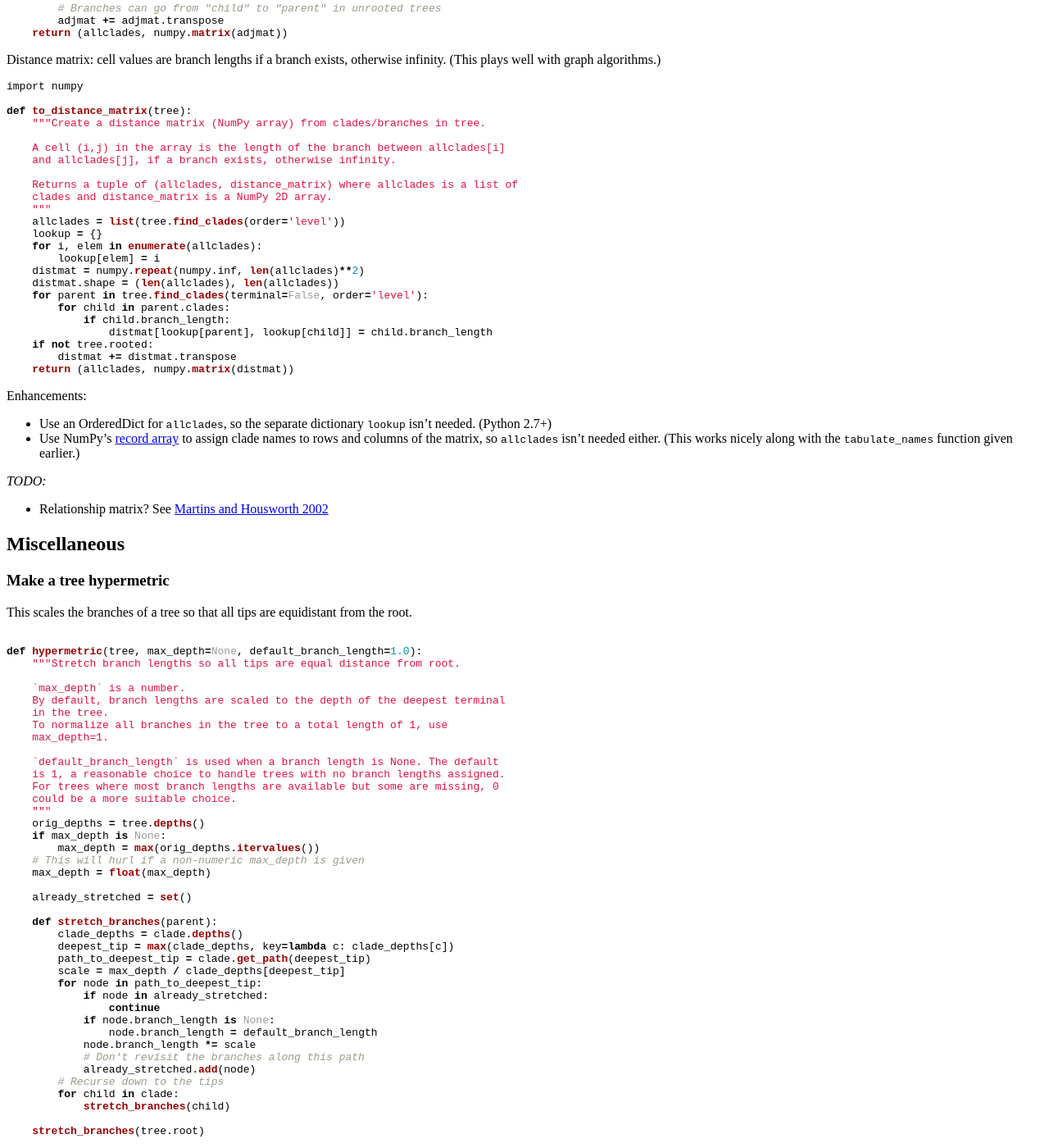
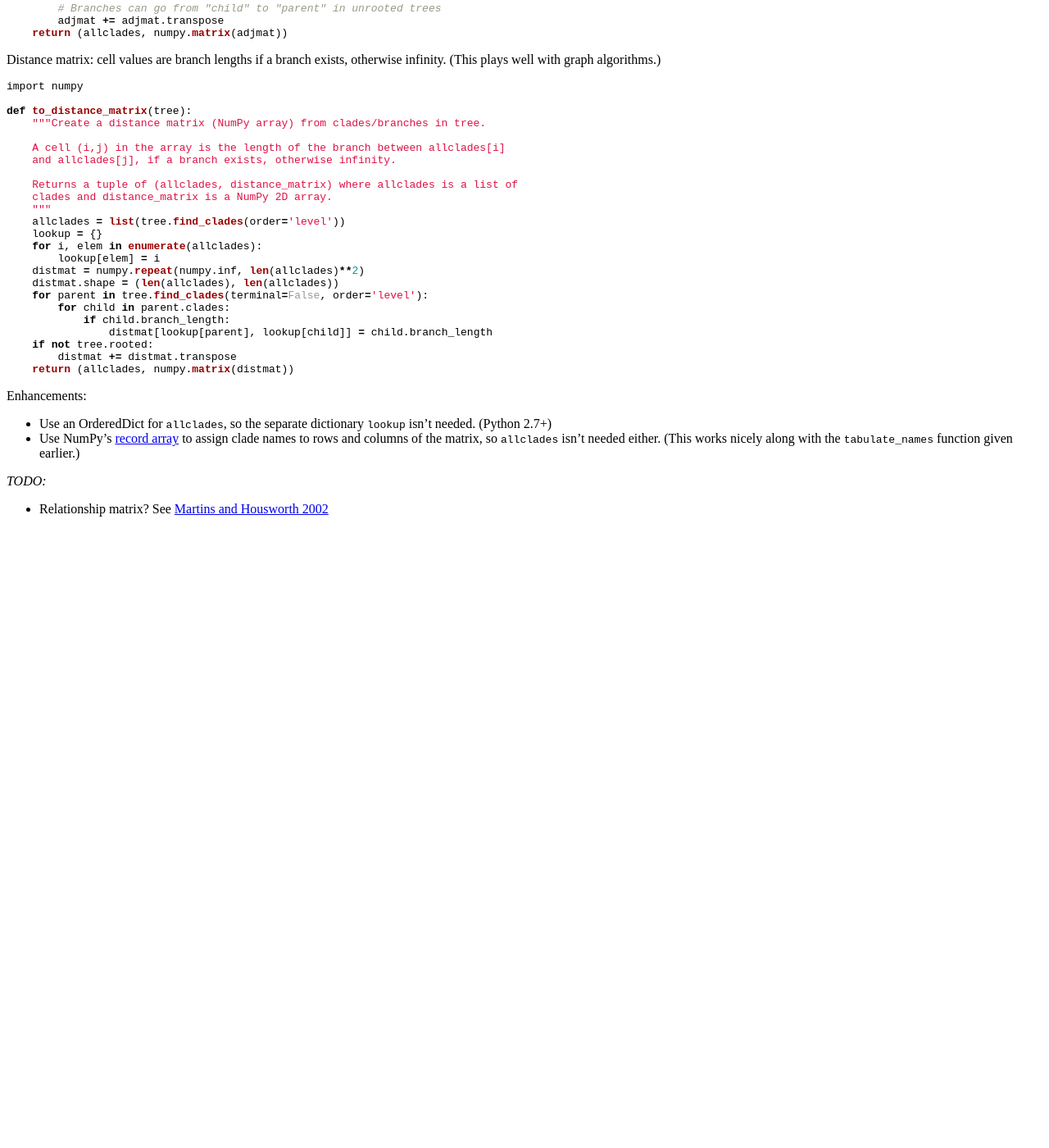
Before and after one commit to biopython/biopython.github.io, a Jekyll site: the page built from wiki/Phylo_cookbook.md, in a window 1280 px wide and 1400 px high, scrolled down 4160 px. Shown: the whole window at 82% size. Built offline with Jekyll 4.4.1, drawn with Linux system fonts in a browser that asks for light colours; after the commit the page ends 4806 px from its top, so only the background shows below that.

Commit message:
Undo revision 3679 by [[Special:Contributions/EricTalevich|EricTalevich]] ([[User talk:EricTalevich|Talk]]) -- code doesn't work

````diff
--- a/wiki/Phylo_cookbook.md
+++ b/wiki/Phylo_cookbook.md
@@ -364,55 +364,3 @@ Enhancements:
 
 -   Relationship matrix? See [Martins and Housworth
     2002](http://www.jstor.org/stable/3070822)
-
-Miscellaneous
--------------
-
-### Make a tree hypermetric
-
-This scales the branches of a tree so that all tips are equidistant from
-the root.
-
-``` python
-
-def hypermetric(tree, max_depth=None, default_branch_length=1.0):
-    """Stretch branch lengths so all tips are equal distance from root.
-
-    `max_depth` is a number.
-    By default, branch lengths are scaled to the depth of the deepest terminal
-    in the tree.
-    To normalize all branches in the tree to a total length of 1, use
-    max_depth=1.
-
-    `default_branch_length` is used when a branch length is None. The default
-    is 1, a reasonable choice to handle trees with no branch lengths assigned.
-    For trees where most branch lengths are available but some are missing, 0
-    could be a more suitable choice.
-    """
-    orig_depths = tree.depths()
-    if max_depth is None:
-        max_depth = max(orig_depths.itervalues())
-    # This will hurl if a non-numeric max_depth is given
-    max_depth = float(max_depth)
-
-    already_stretched = set()
-
-    def stretch_branches(parent):
-        clade_depths = clade.depths()
-        deepest_tip = max(clade_depths, key=lambda c: clade_depths[c])
-        path_to_deepest_tip = clade.get_path(deepest_tip)
-        scale = max_depth / clade_depths[deepest_tip]
-        for node in path_to_deepest_tip:
-            if node in already_stretched:
-                continue
-            if node.branch_length is None:
-                node.branch_length = default_branch_length
-            node.branch_length *= scale
-            # Don't revisit the branches along this path
-            already_stretched.add(node)
-        # Recurse down to the tips
-        for child in clade:
-            stretch_branches(child)
-
-    stretch_branches(tree.root)
-```
````
Also changed, not shown: 1 other file.
